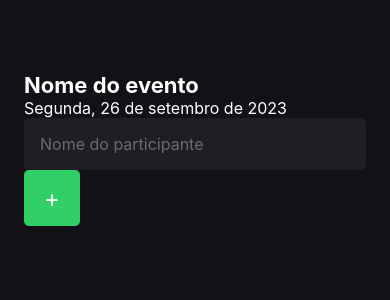
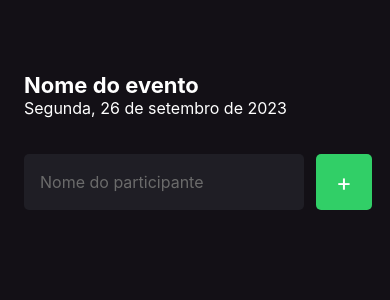
Before and after one commit to lfnd0/imhere, a React Native app: screen / in a window 390 px wide. Shown: the top 300 px of the page. Built offline with nearby package versions, Linux system fonts and the light colour scheme.

Commit message:
Criando o Form

```diff
--- a/src/screens/Home/index.tsx
+++ b/src/screens/Home/index.tsx
@@ -16,6 +16,7 @@ export function Home() {
         Segunda, 26 de setembro de 2023
       </Text>
 
+      <View style={styles.form}>
         <TextInput
           style={styles.input}
           placeholder="Nome do participante"
@@ -28,5 +29,6 @@ export function Home() {
           </Text>
         </TouchableOpacity >
       </View>
+    </View>
   )
 }
--- a/src/screens/Home/styles.ts
+++ b/src/screens/Home/styles.ts
@@ -17,11 +17,13 @@ export const styles = StyleSheet.create({
     fontSize: 16
   },
   input: {
-    backgroundColor: '#1f1e25',
+    flex: 1,
+    backgroundColor: '#1F1E25',
     borderRadius: 5,
     color: '#FFF',
     padding: 16,
-    fontSize: 16
+    fontSize: 16,
+    marginRight: 12
   },
   buttonText: {
     color: '#FFF',
@@ -34,5 +36,11 @@ export const styles = StyleSheet.create({
     backgroundColor: '#31CF67',
     alignItems: 'center',
     justifyContent: 'center'
+  },
+  form: {
+    width: '100%',
+    flexDirection: 'row',
+    marginTop: 36,
+    marginBottom: 42
   }
 })
```
Lines whose indentation alone changed are shown as unchanged.
